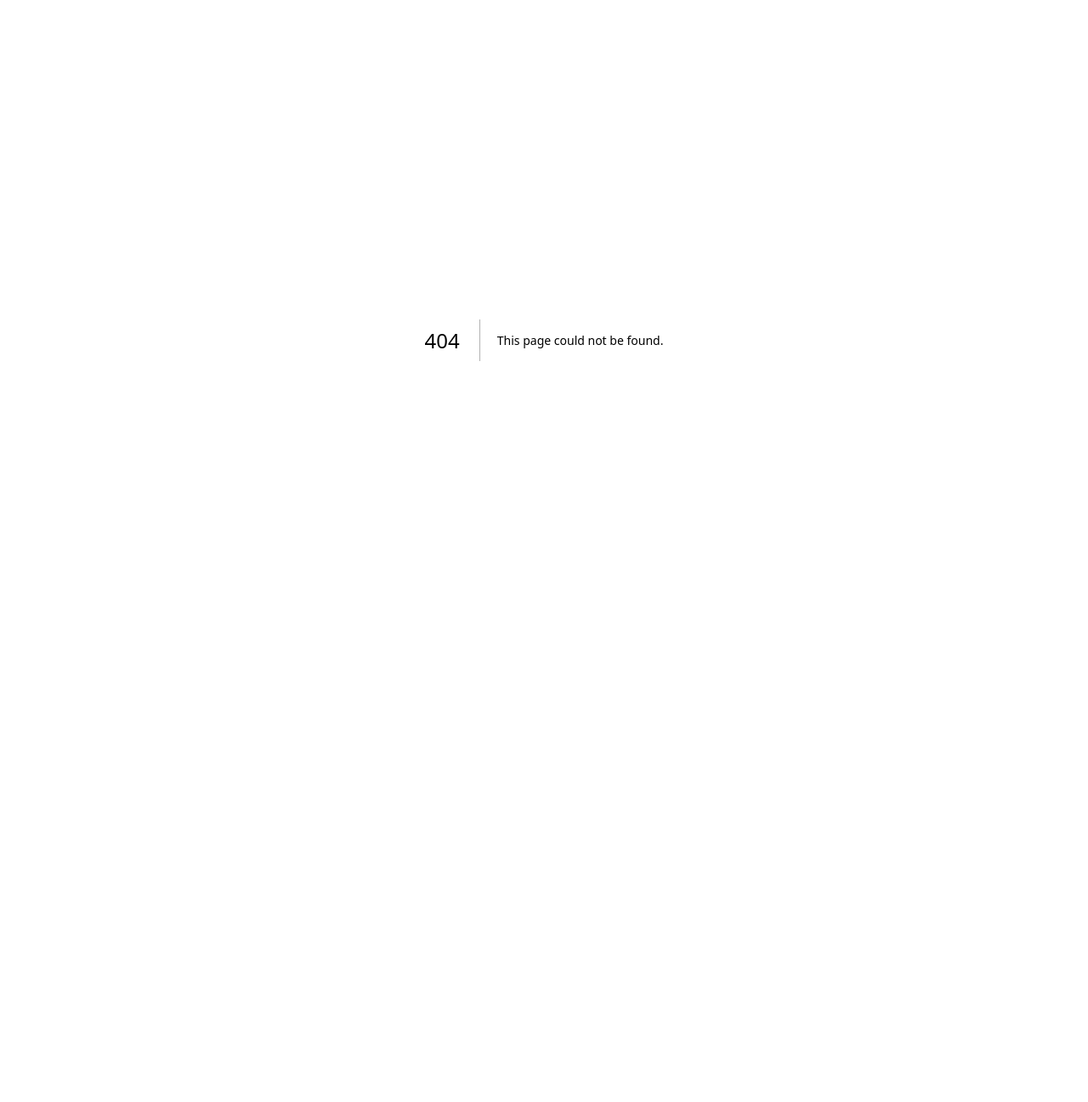
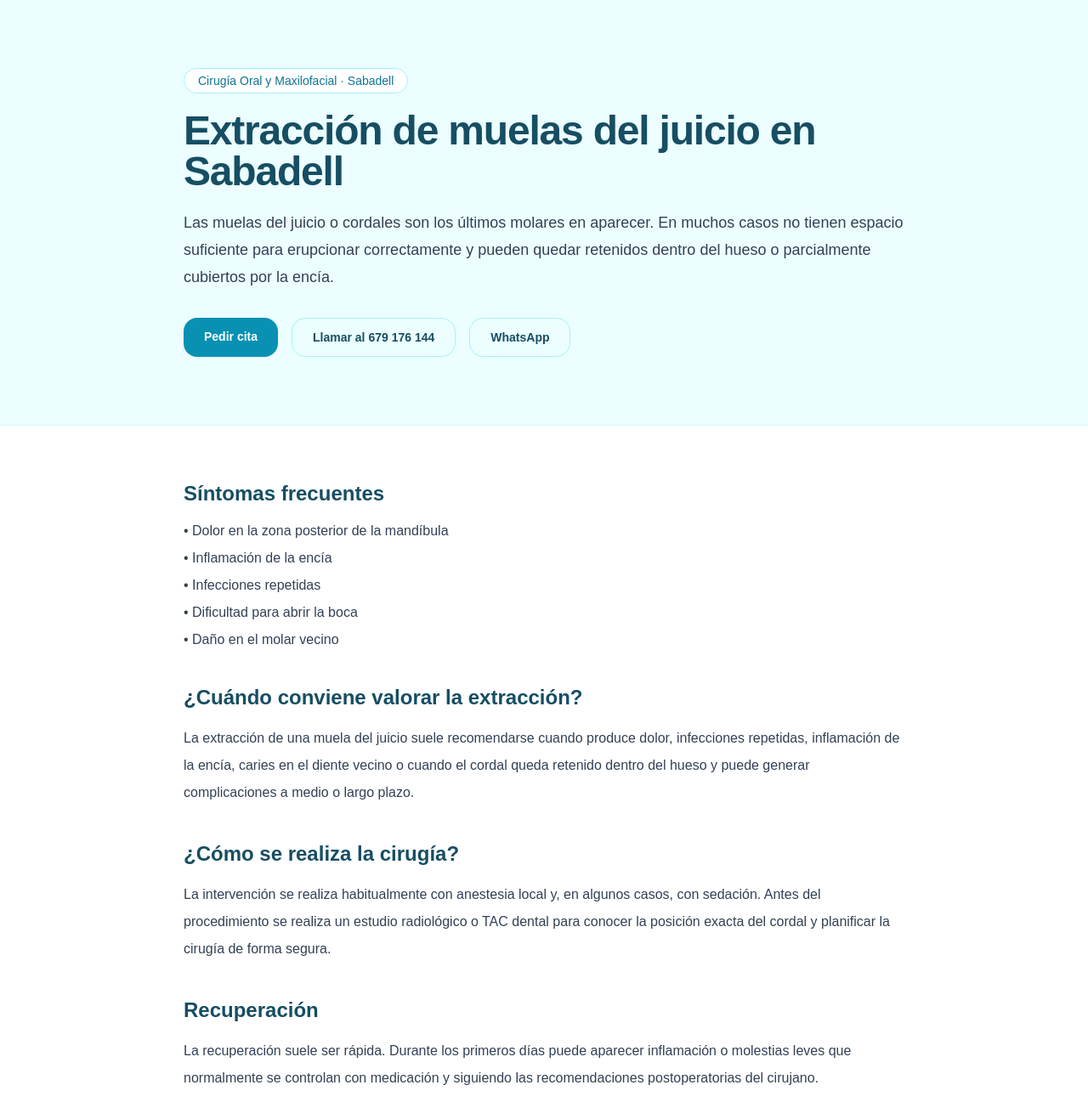
Before and after one commit to alfmgvg/cirujanomaxilofacialsabadell-web, a Next.js app: page /muelas-del-juicio-sabadell in a window 1280 px wide. Before the commit this address had no page. Shown: the top 1297 px of the page at 85% size. Before the commit the page ends 800 px from the top, so only its background shows below. Built offline with nearby package versions, Linux system fonts and the light colour scheme.

Commit message:
Create page.js

```diff
--- /dev/null
+++ b/app/muelas-del-juicio-sabadell/page.js
@@ -0,0 +1,95 @@
+export default function Page() {
+  return (
+    <main className="min-h-screen bg-white pb-24 text-cyan-900 selection:bg-cyan-100">
+      <section className="bg-cyan-50 border-b border-cyan-100">
+        <div className="mx-auto max-w-4xl px-6 py-16 lg:py-20">
+          <span className="inline-flex rounded-full border border-cyan-200 bg-white px-4 py-1 text-sm font-medium text-cyan-700">
+            Cirugía Oral y Maxilofacial · Sabadell
+          </span>
+          <h1 className="mt-5 text-4xl font-bold tracking-tight lg:text-5xl">
+            Extracción de muelas del juicio en Sabadell
+          </h1>
+          <p className="mt-5 text-lg leading-8 text-slate-700">
+            Las muelas del juicio o cordales son los últimos molares en aparecer. En muchos casos no
+            tienen espacio suficiente para erupcionar correctamente y pueden quedar retenidos dentro
+            del hueso o parcialmente cubiertos por la encía.
+          </p>
+          <div className="mt-8 flex flex-wrap gap-4">
+            <a
+              href="https://www.quironsalud.com/valles/es/cita-medica#r!/n!/29?dir=next"
+              className="rounded-2xl bg-cyan-600 px-6 py-3 text-sm font-semibold text-white shadow-sm transition hover:bg-cyan-700"
+            >
+              Pedir cita
+            </a>
+            <a
+              href="tel:+34679176144"
+              className="rounded-2xl border border-cyan-200 px-6 py-3 text-sm font-semibold text-cyan-900 transition hover:bg-cyan-100"
+            >
+              Llamar al 679 176 144
+            </a>
+            <a
+              href="https://wa.me/34679176144"
+              className="rounded-2xl border border-cyan-200 px-6 py-3 text-sm font-semibold text-cyan-900 transition hover:bg-cyan-100"
+            >
+              WhatsApp
+            </a>
+          </div>
+        </div>
+      </section>
+
+      <section className="mx-auto max-w-4xl px-6 py-16">
+        <h2 className="text-2xl font-semibold">Síntomas frecuentes</h2>
+        <ul className="mt-4 space-y-2 text-slate-700">
+          <li>• Dolor en la zona posterior de la mandíbula</li>
+          <li>• Inflamación de la encía</li>
+          <li>• Infecciones repetidas</li>
+          <li>• Dificultad para abrir la boca</li>
+          <li>• Daño en el molar vecino</li>
+        </ul>
+
+        <h2 className="mt-10 text-2xl font-semibold">¿Cuándo conviene valorar la extracción?</h2>
+        <p className="mt-4 leading-8 text-slate-700">
+          La extracción de una muela del juicio suele recomendarse cuando produce dolor, infecciones
+          repetidas, inflamación de la encía, caries en el diente vecino o cuando el cordal queda
+          retenido dentro del hueso y puede generar complicaciones a medio o largo plazo.
+        </p>
+
+        <h2 className="mt-10 text-2xl font-semibold">¿Cómo se realiza la cirugía?</h2>
+        <p className="mt-4 leading-8 text-slate-700">
+          La intervención se realiza habitualmente con anestesia local y, en algunos casos,
+          con sedación. Antes del procedimiento se realiza un estudio radiológico o TAC dental
+          para conocer la posición exacta del cordal y planificar la cirugía de forma segura.
+        </p>
+
+        <h2 className="mt-10 text-2xl font-semibold">Recuperación</h2>
+        <p className="mt-4 leading-8 text-slate-700">
+          La recuperación suele ser rápida. Durante los primeros días puede aparecer inflamación
+          o molestias leves que normalmente se controlan con medicación y siguiendo las
+          recomendaciones postoperatorias del cirujano.
+        </p>
+
+        <div className="mt-12 rounded-3xl border border-cyan-100 bg-cyan-50 p-8">
+          <h3 className="text-xl font-semibold">¿Necesitas valorar un cordal incluido en Sabadell?</h3>
+          <p className="mt-3 leading-7 text-slate-700">
+            Nuestro equipo de cirugía oral y maxilofacial puede estudiar tu caso y orientarte sobre
+            el tratamiento más adecuado.
+          </p>
+          <div className="mt-6 flex flex-wrap gap-4">
+            <a
+              href="https://www.quironsalud.com/valles/es/cita-medica#r!/n!/29?dir=next"
+              className="rounded-2xl bg-cyan-600 px-6 py-3 text-sm font-semibold text-white shadow-sm transition hover:bg-cyan-700"
+            >
+              Pedir cita online
+            </a>
+            <a
+              href="https://wa.me/34679176144"
+              className="rounded-2xl border border-cyan-200 px-6 py-3 text-sm font-semibold text-cyan-900 transition hover:bg-cyan-100"
+            >
+              Escribir por WhatsApp
+            </a>
+          </div>
+        </div>
+      </section>
+    </main>
+  );
+}
```
